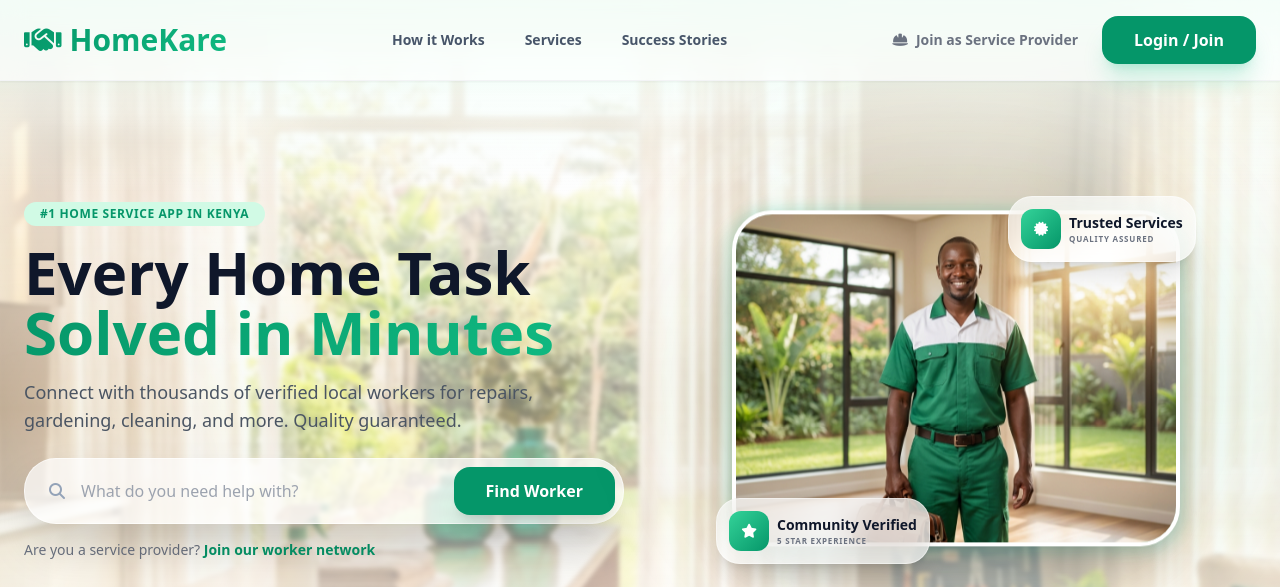
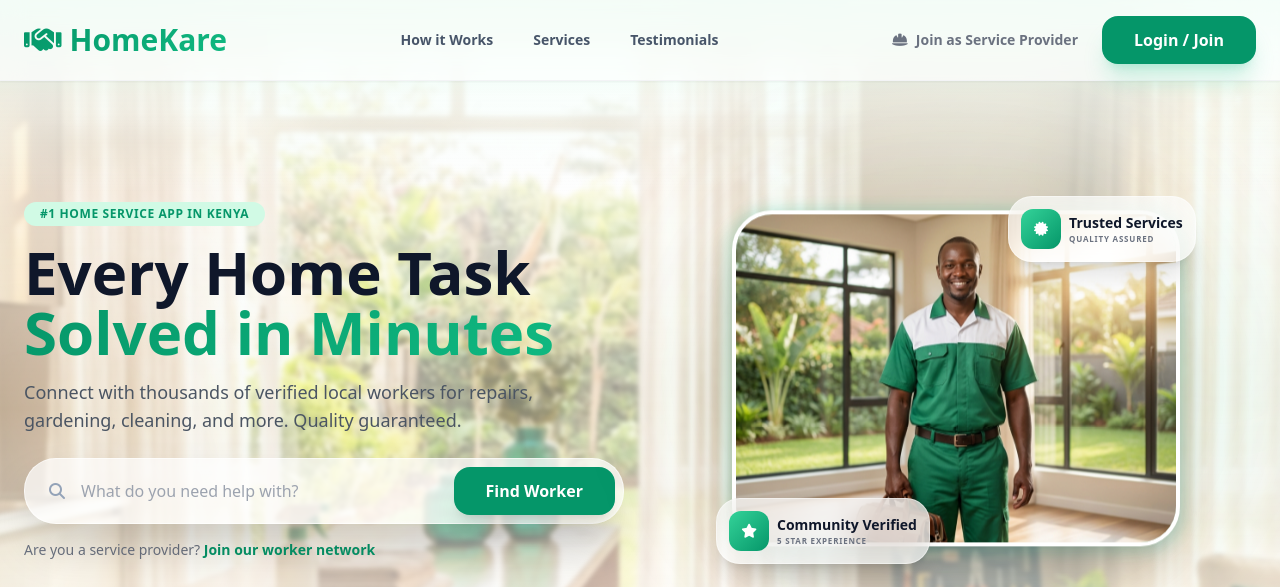
Before and after one commit to Kelvohkash/HomeKare, a Django app: page / in a window 1280 px wide. Shown: the top 587 px of the page. Run offline with Django 5.2, Linux system fonts and the light colour scheme; data comes from the database, SQL or seed files in the repository; some libraries are stand-ins or nearby versions.

Commit message:
Update index.html

```diff
--- a/web/templates/web/index.html
+++ b/web/templates/web/index.html
@@ -92,7 +92,7 @@
             <div class="hidden lg:flex items-center gap-10 font-bold text-sm text-slate-600">
                 <a href="#home" class="hover:text-emerald-600 transition">How it Works</a>
                 <a href="#services" class="hover:text-emerald-600 transition">Services</a>
-                <a href="#testimonials" class="hover:text-emerald-600 transition">Success Stories</a>
+                <a href="#testimonials" class="hover:text-emerald-600 transition">Testimonials</a>
             </div>
 
             <div class="flex items-center gap-4">
@@ -928,4 +928,5 @@
     </script>
 </body>
 
+
 </html>
```
